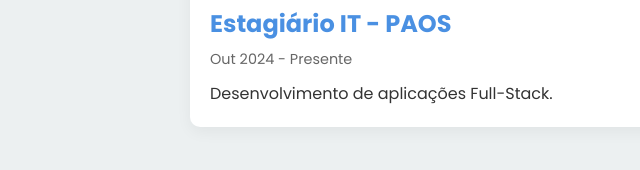
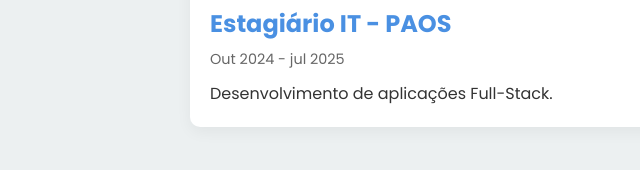
Before and after one commit to raffa-developer/website, a plain HTML site: page index.html in a window 1280 px wide. Shown: the part 2827-2997 px from the top of the page, 70-710 px from the left. Drawn offline with nearby package versions, Linux system fonts and the light colour scheme.

Commit message:
Update index.html

```diff
--- a/index.html
+++ b/index.html
@@ -99,7 +99,7 @@
                     </div>
                     <div class="experience__content">
                         <h3 class="experience__title">Estagiário IT - PAOS</h3>
-                        <p class="experience__date">Out 2024 - Presente</p>
+                        <p class="experience__date">Out 2024 - jul 2025</p>
                         <p class="experience__description">Desenvolvimento de aplicações Full-Stack.</p>
                     </div>
                 </div>
```
